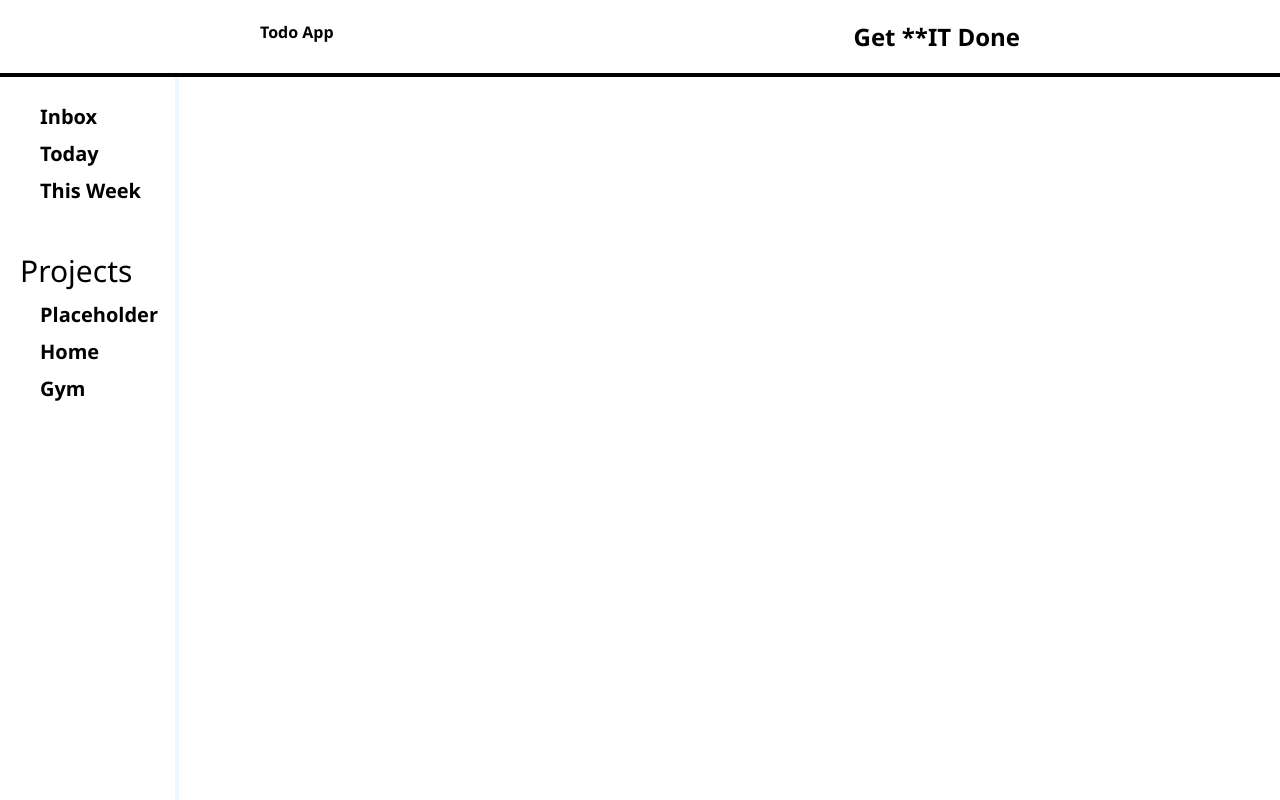
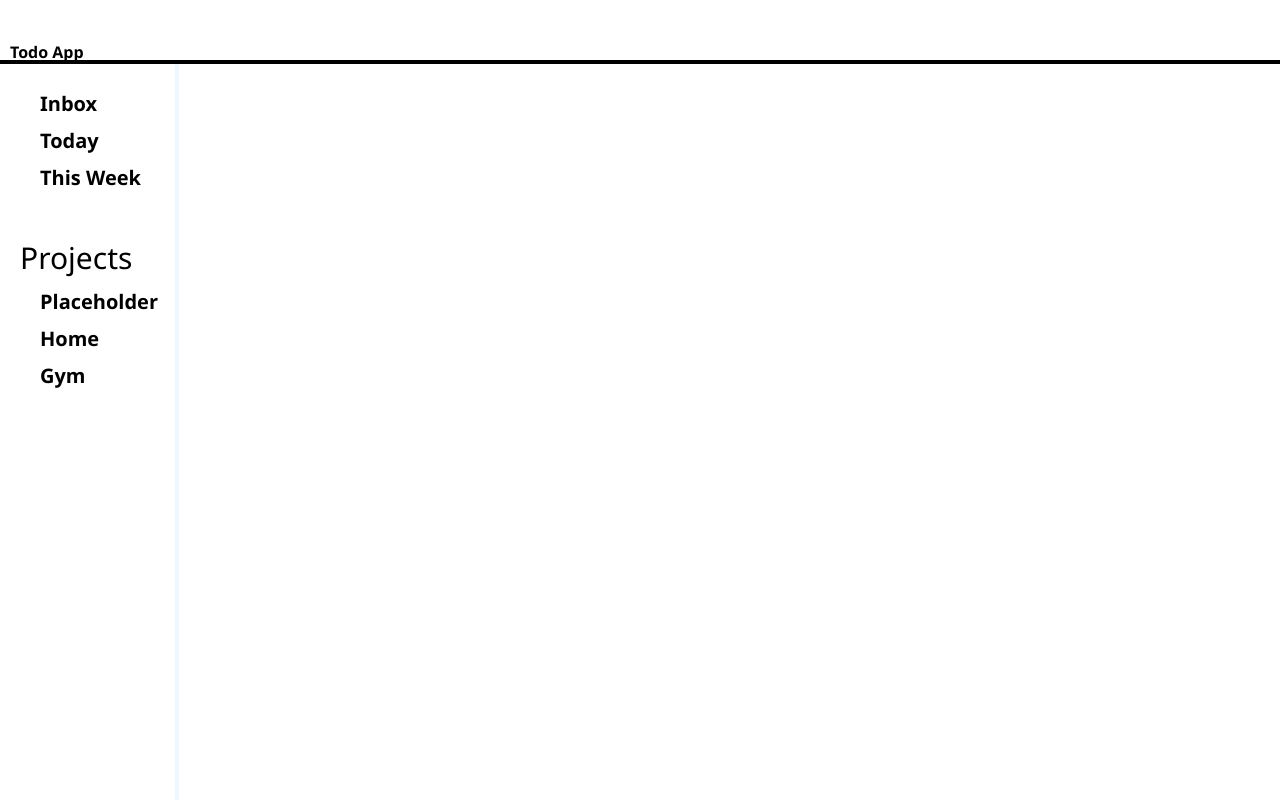
Before and after one commit to matsofargone/todo-app, a website built with webpack: page dist/index.html in a window 1280 px wide. Built offline with nearby package versions, Linux system fonts and the light colour scheme.

```diff
--- a/src/components/createPage.js
+++ b/src/components/createPage.js
@@ -11,8 +11,8 @@
     const inboxListUL = document.createElement('ul');
     const projectTitle = document.createElement('p');
     const projectUL = document.createElement('ul');
-    const introTitle = document.createElement('h2');
     const pageTitleDiv = document.createElement('div');
+
 
 
 
@@ -20,7 +20,7 @@
     //* add detail to elements
     titleH3.innerHTML = 'Todo App';
     projectTitle.innerHTML = 'Projects';
-    introTitle.innerHTML = 'Get **IT Done';
+
 
     const inBoxItems = ['Inbox', 'Today', 'This Week'];
     inBoxItems.forEach((item) => {
@@ -60,8 +60,9 @@
     // sidebar main main
     //sidebar main main
     titleDiv.appendChild(pageTitleDiv);
-    pageTitleDiv.append(titleH3);
-    pageTitleDiv.appendChild(introTitle);
+    pageTitleDiv.appendChild(titleH3);
+
+
     sidebarDiv.appendChild(inboxListUL);
     sidebarDiv.appendChild(projectTitle);
     sidebarDiv.appendChild(projectUL);
--- a/src/style.css
+++ b/src/style.css
@@ -13,19 +13,23 @@
 .headerTitle {
    border-bottom: 4px black solid;
    grid-area: header;
-}
-
-.pageTitleDiv {
-    display: flex;
-    flex-direction: row;
-    justify-content: space-around;
+   padding-top: 20px;
+   height: 40px;
 
 
 }
 
-.h3Div {
-    background-color: aqua;
+
+
+.pageTitleDiv {
+    display: flex;
+    flex-direction: column;
+    margin-left: 10px;
+
 }
+
+
+
 
 
 
@@ -78,7 +82,8 @@
     width: 100vw;
     min-height: 100vh;
     grid-template-columns: 0.325fr 2fr;
-    grid-template-rows: 0.2fr 2fr;
+    grid-template-rows: 0.1fr 2fr;
+
 
 
 }
```
Also changed, not shown: dist/main.js.
